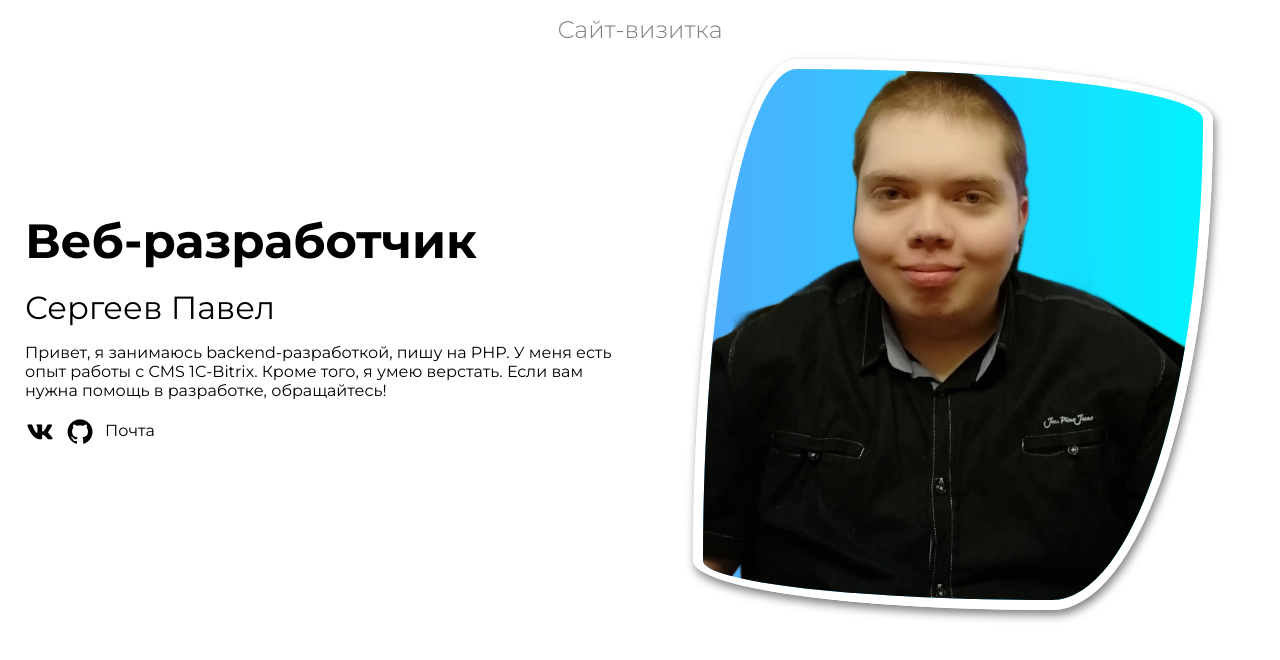
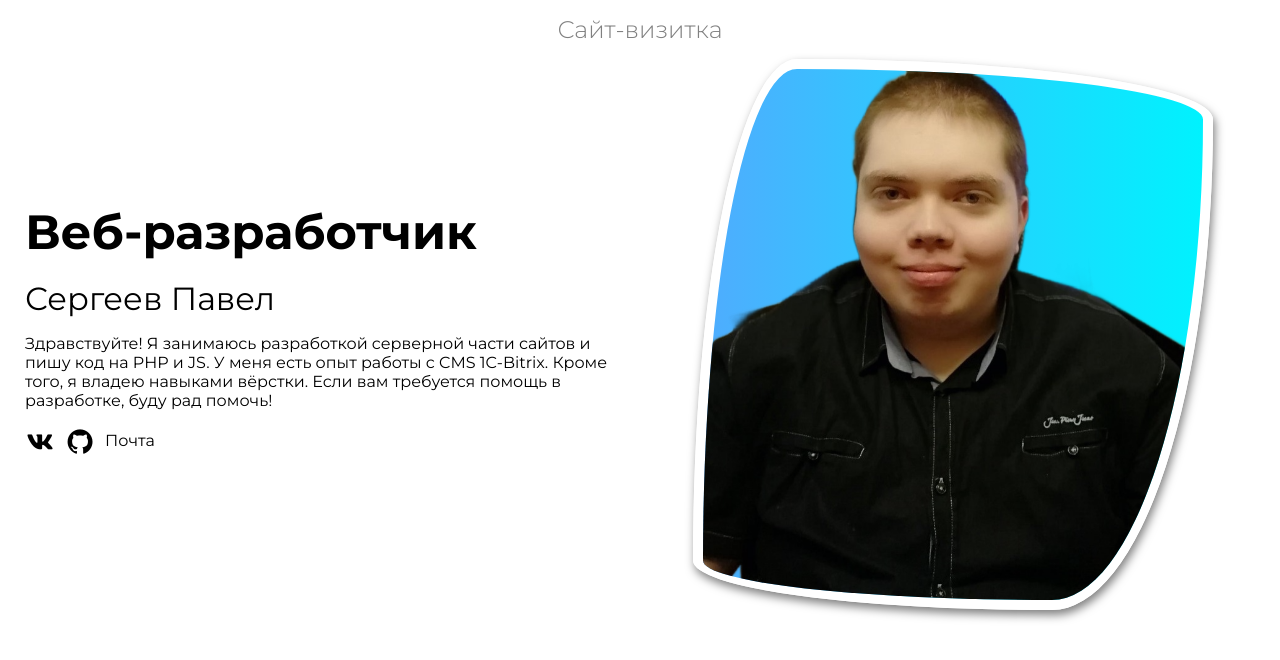
Before and after one commit to 1KibernetiK1/KibernetiK.github.io, a plain HTML site: page index.html in a window 1280 px wide. Drawn offline with nearby package versions, Linux system fonts and the light colour scheme.

Commit message:
Minor changes

```diff
--- a/index.html
+++ b/index.html
@@ -39,8 +39,7 @@
                 </h2>
 
                 <p class="hero__description">
-                    Привет, я занимаюсь backend-разработкой, пишу на PHP. У меня есть опыт работы с CMS 1C-Bitrix. Кроме того, я умею верстать.
-                    Если вам нужна помощь в разработке, обращайтесь!
+                    Здравствуйте! Я занимаюсь разработкой серверной части сайтов и пишу код на PHP и JS. У меня есть опыт работы с CMS 1C-Bitrix. Кроме того, я владею навыками вёрстки. Если вам требуется помощь в разработке, буду рад помочь!
                 </p>
 
                 <div class="hero__links">
```
